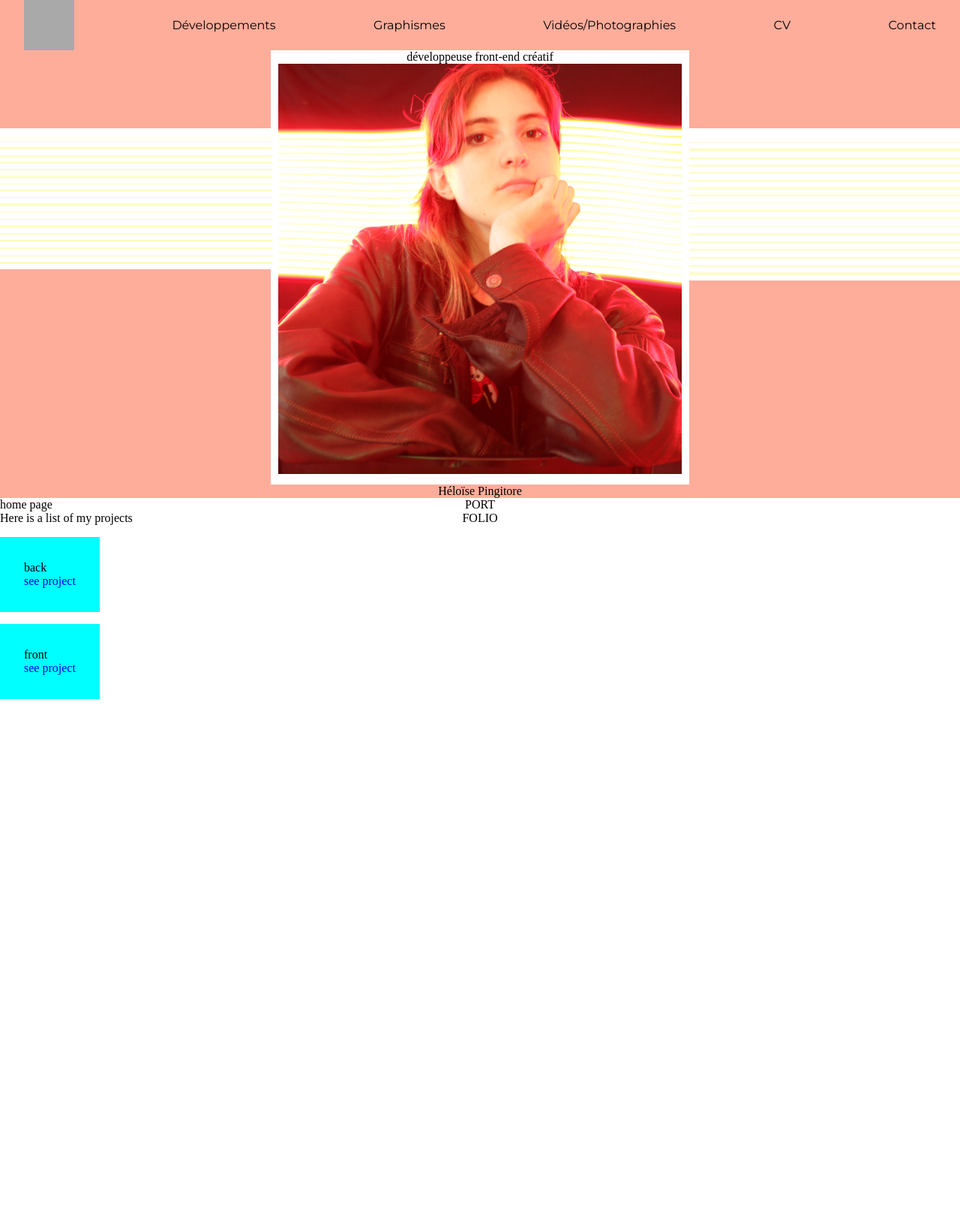
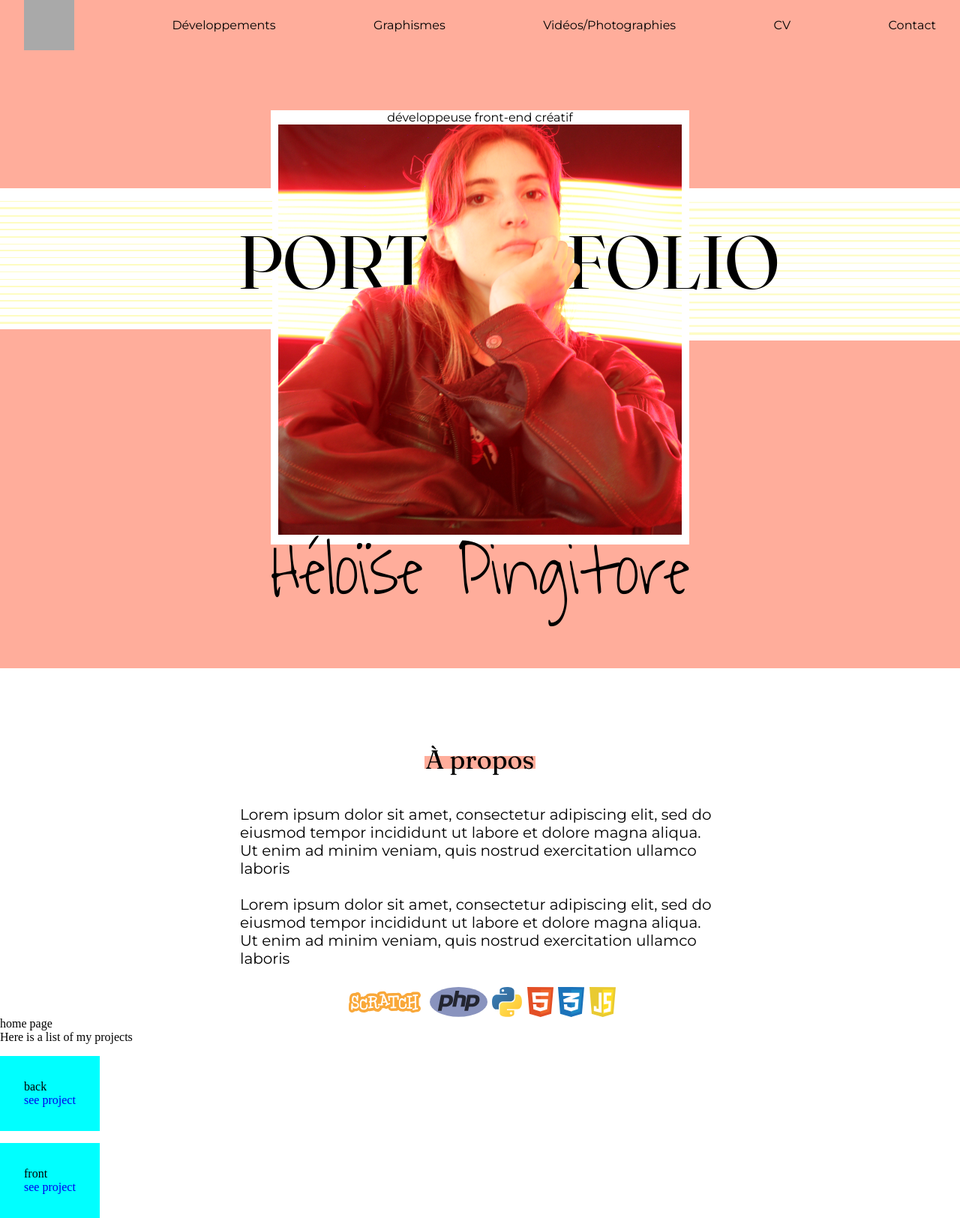
Before and after one commit to HeloisePi/Portfolio, a Jekyll site: the page built from _pages/index.html, in a window 1280 px wide. Shown: the whole page at 75% size. Built offline with Jekyll 4.4.1, drawn with Linux system fonts in a browser that asks for light colours; before the commit the page ends 932 px from its top, so only the background shows below that.

Commit message:
Commit 5

```diff
--- a/_includes/sections/heroHome.html
+++ b/_includes/sections/heroHome.html
@@ -6,7 +6,7 @@
       <p class="descriptionimage">développeuse front-end créatif</p>
       <div class="imageContainer">
         <img src="/assets/photo/mainphoto.png" class="MainPhoto" alt="Dommage">
-        <img src="/assets/photo/secondphoto.png" class="MainPhoto" alt="Dommage">
+        <img src="/assets/photo/secondphoto.png" class="MainPhoto layertop" alt="Dommage">
       </div>
       <div class="portfolio">
         <p class="port">PORT</p>
--- a/_pages/index.html
+++ b/_pages/index.html
@@ -5,6 +5,27 @@ permalink: "/"
 
 <main>
     {% include sections/heroHome.html %}
+    <section class="section-propos">
+      <div class="surligne"></div>
+        <p class="propos-titre">À propos</p>
+
+
+        <p class="propos">
+          Lorem ipsum dolor sit amet, consectetur adipiscing elit, sed do eiusmod tempor incididunt ut labore et dolore magna aliqua. Ut enim ad minim veniam, quis nostrud exercitation ullamco laboris
+          <br>
+          <br>Lorem ipsum dolor sit amet, consectetur adipiscing elit, sed do eiusmod tempor incididunt ut labore et dolore magna aliqua. Ut enim ad minim veniam, quis nostrud exercitation ullamco laboris
+
+        </p>
+
+      <div class="logo-language">
+        <img src="/svg/scratch-logo.svg" alt="scratch">
+        <img src="/svg/php-1.svg" alt="php">
+        <img src="/svg/python-5.svg" alt="python">
+        <img src="/svg/html-1.svg" alt="html">
+        <img src="/svg/css-3.svg" alt="css">
+        <img src="/svg/javascript-1.svg" alt="javascript">
+      </div>
+    </section>
 
     <p class="ffGotham">home page</p>
 
--- a/_sass/abstracts/variables.scss
+++ b/_sass/abstracts/variables.scss
@@ -23,5 +23,15 @@ $fsText: 1.125rem;
   src: url(../../assets/fonts/louis.ttf);
 }
 
+@font-face {
+  font-family: 'Gilbert';
+  src: url(/assets/fonts/Gilbert.ttf);
+}
 
+@font-face {
+  font-family: 'Martine';
+  src: url(/assets/fonts/Martine.ttf);
+}
+$ffgilbert : 'Gilbert';
 $fflouis: 'louis';
+$ffmartine: 'Martine';
--- a/_sass/base/reset.scss
+++ b/_sass/base/reset.scss
@@ -148,5 +148,5 @@ a{
 
 html, body{
     width: 100vw;
-    overflow: hidden;
+    overflow-x: hidden;
 }
--- a/_sass/components/firstpage.scss
+++ b/_sass/components/firstpage.scss
@@ -1,5 +1,6 @@
 .hero{
     background-color: $main;
+    padding-top: 80px;
 }
 .firstpage{
     margin: 0 auto;
@@ -11,6 +12,9 @@
         height: 579px;
         padding: 0 10px;
         position: relative;
+        .descriptionimage{
+            font-family: $fflouis;
+        }
         .imageContainer {
             position: relative;
             overflow: hidden;
@@ -19,6 +23,11 @@
 
                 position: absolute;
                 inset: 0;
+
+            }
+
+            .layertop{
+                z-index: 1;
             }
 
 
@@ -37,7 +46,66 @@
 
 
         }
+        .port ,.folio{
+            font-size: 100px;
+            font-family: $ffgilbert;
+            position: absolute;
+            top: 140px;
+            left: -44px;
+            z-index: 0;
+        }
+        .folio{
+            left: 394px;
+        }
 
 
     }
+    .nom{
+        font-family: $ffmartine;
+        font-size: 100px;
+        white-space: nowrap;
+        transform: translate(0, -28%);
+    }
 }
+
+.section-propos{
+    margin-top: 100px;
+    display: flex;
+    flex-direction: column;
+    align-items: center;
+    gap: 4%;
+
+    .surligne{
+        position: absolute;
+        background-color: $main;
+        width: 148px;
+        height: 17px;
+        transform: translateY(17px);
+        z-index: -1;
+    }
+
+    .propos-titre{
+        font-size: 35px;
+        font-family: $ffgilbert;
+
+    }
+
+    .propos{
+        margin-top: 40px;
+        font-size: 20px;
+        font-family: $fflouis;
+        width: 50vw;
+
+    }
+    .logo-language{
+        margin-top: 2%;
+        display: flex;
+        justify-content: center;
+        gap: 2%;
+        img{
+            width: auto;
+            height: 40px;
+
+        }
+    }
+}
```
Also changed, not shown: assets/fonts/Gilbert.ttf (added), assets/fonts/Martine.ttf (added).
